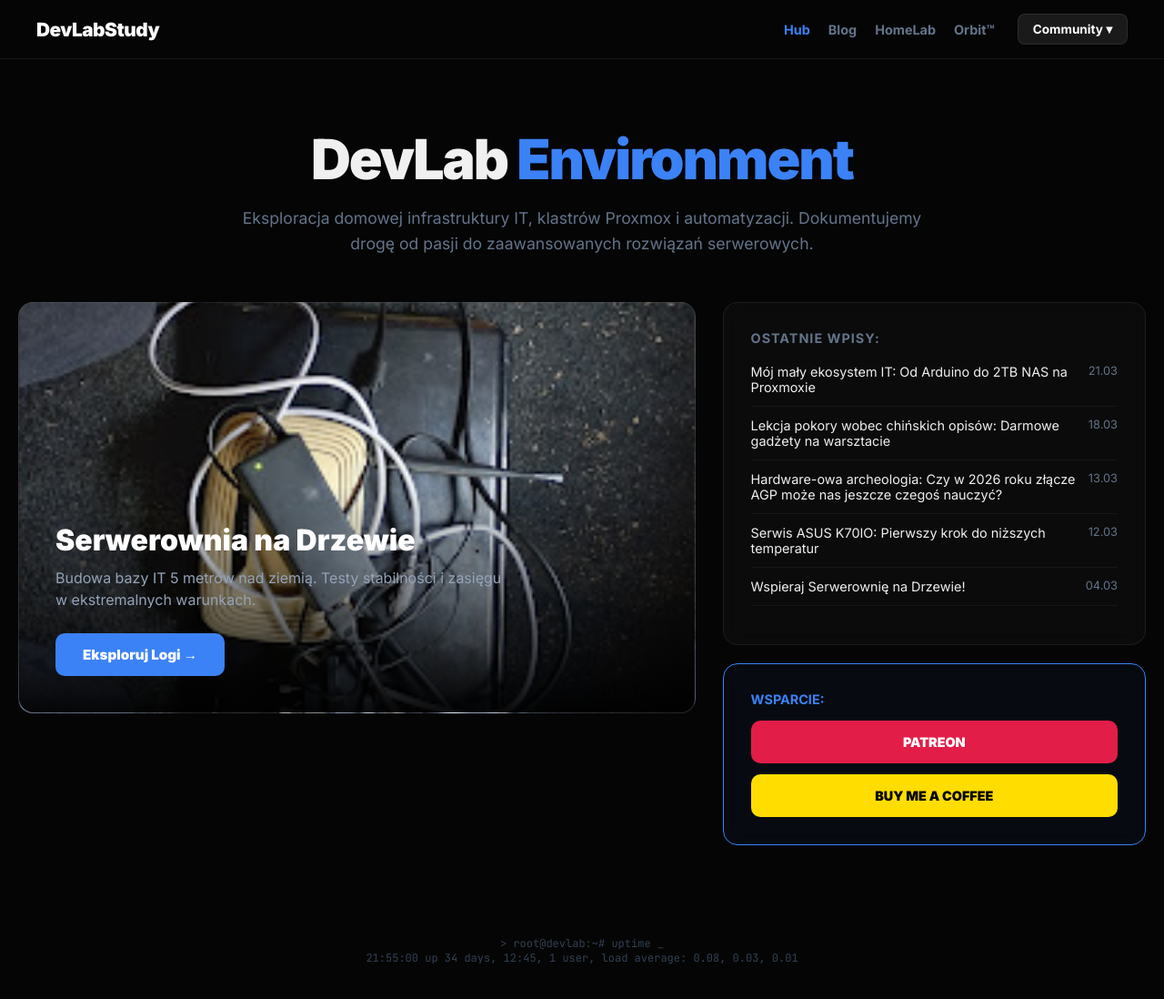
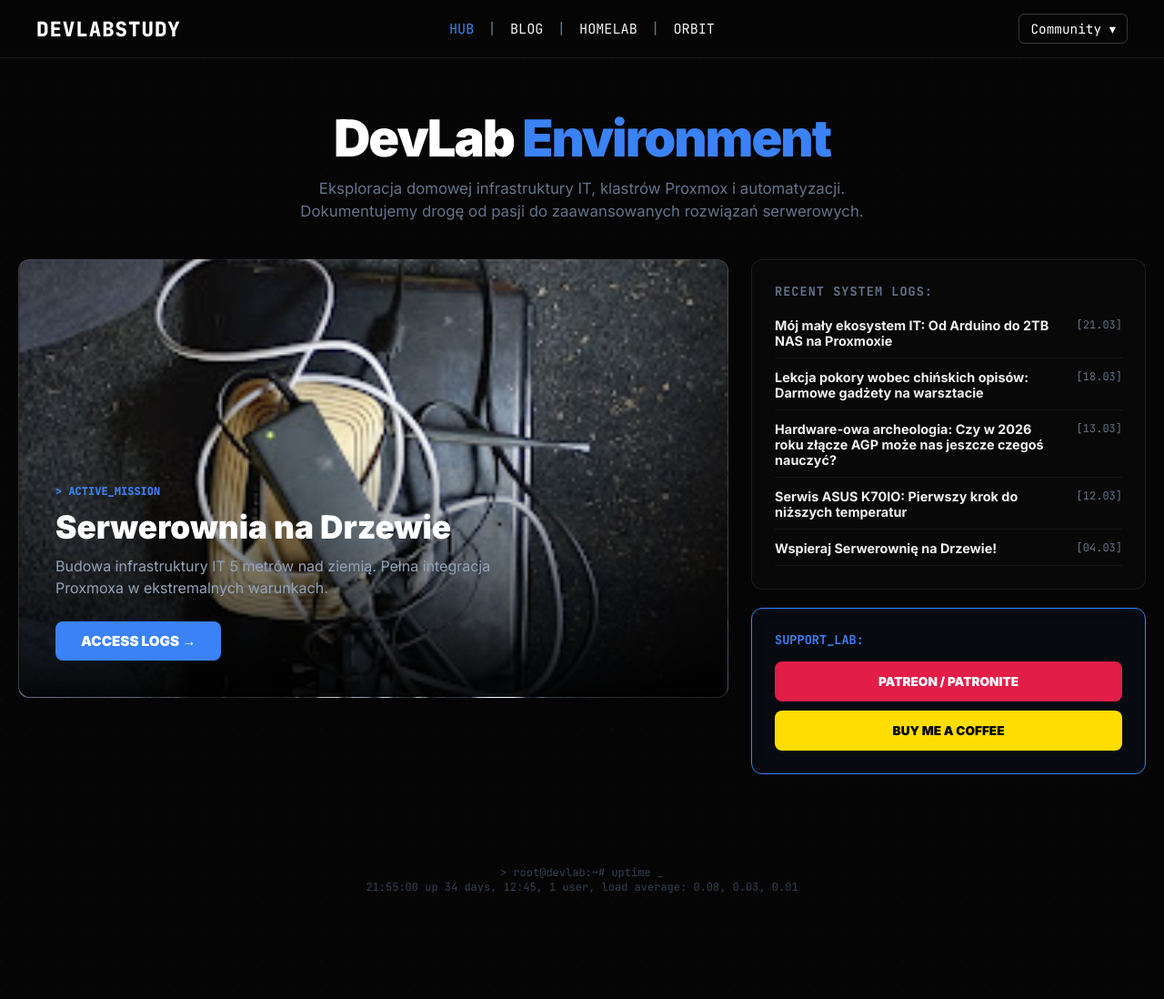
Before and after one commit to TobiMessi/TobiMessi.github.io, a Jekyll site: the page built from index.html, in a window 1280 px wide and 1101 px high. Shown: the top 1098 px of the window at 91% size. Built offline with Jekyll 4.4.1, drawn with Linux system fonts in a browser that asks for light colours.

Commit message:
Update index.html

```diff
--- a/index.html
+++ b/index.html
@@ -13,176 +13,188 @@ layout: null
         :root {
             --bg-body: #050505;
             --bg-nav: #050505;
-            --bg-card: #0e0e0e;
             --text-main: #f0f0f0;
             --text-muted: #64748b;
             --border-color: rgba(255, 255, 255, 0.08);
             --accent-blue: #3b82f6;
-            --accent-green: #4ade80;
         }
 
         body {
-            font-family: 'Inter', sans-serif; /* Główny tekst jak na blogu */
+            font-family: 'Inter', sans-serif;
             background: var(--bg-body);
             color: var(--text-main);
             margin: 0;
             overflow-x: hidden;
+            background-image: radial-gradient(circle at 1px 1px, rgba(255,255,255,0.015) 1px, transparent 0);
+            background-size: 32px 32px;
         }
 
-        /* Navbar - IDEALNE ODWZOROWANIE */
+        /* ------------------------------------ */
+        /* NAVBAR - IDEALNY UKŁAD Z OBRAZKA     */
+        /* ------------------------------------ */
         .navbar {
             background: var(--bg-nav);
             border-bottom: 1px solid var(--border-color);
             padding: 15px 40px;
+            display: grid;
+            grid-template-columns: 1fr auto 1fr; /* Lewo, Środek, Prawo */
+            align-items: center;
+            position: sticky;
+            top: 0;
+            z-index: 1000;
+        }
+
+        /* LEWA STRONA (Logo) */
+        .nav-left {
             display: flex;
-            align-items: center;
-            justify-content: space-between;
+            justify-content: flex-start;
         }
         .nav-brand {
-            font-size: 1.3rem;
+            font-size: 1.4rem;
             font-weight: 900;
             text-decoration: none;
             color: #fff;
-            letter-spacing: -0.5px;
+            letter-spacing: 1px;
+            font-family: 'JetBrains Mono', monospace; /* Techniczny font logotypu */
         }
-        .nav-right { display: flex; align-items: center; gap: 25px; }
-        .nav-links { display: flex; gap: 20px; }
-        .nav-links a {
+
+        /* ŚRODEK (Menu z kreskami) */
+        .nav-center {
+            display: flex;
+            justify-content: center;
+            align-items: center;
+            gap: 15px;
+            font-family: 'JetBrains Mono', monospace;
+        }
+        .nav-center a {
             text-decoration: none;
-            color: var(--text-muted);
-            font-weight: 600;
-            font-size: 0.9rem;
+            color: var(--text-main);
+            font-weight: 400;
+            font-size: 0.95rem;
             transition: 0.3s;
+            text-transform: uppercase;
         }
-        .nav-links a:hover, .nav-links a.active { color: var(--accent-blue); }
+        .nav-center a:hover, .nav-center a.active { color: var(--accent-blue); }
+        .nav-separator { color: var(--text-muted); font-weight: 300; }
 
-        /* Community Button - SZARY STYL */
+        /* PRAWA STRONA (Community) */
+        .nav-right {
+            display: flex;
+            justify-content: flex-end;
+        }
         .dropdown { position: relative; display: inline-block; }
         .dropbtn {
-            background: #1a1a1a;
+            background: transparent;
             color: #fff;
-            padding: 8px 16px;
-            border-radius: 8px;
-            border: 1px solid var(--border-color);
+            padding: 6px 12px;
+            border-radius: 6px;
+            border: 1px solid rgba(255, 255, 255, 0.2);
             cursor: pointer;
-            font-family: inherit;
-            font-weight: 700;
-            font-size: 0.85rem;
+            font-family: 'JetBrains Mono', monospace;
+            font-weight: 400;
+            font-size: 0.9rem;
         }
+
         .dropdown-content {
             display: none;
             position: absolute;
-            right: 0;
-            background: #0e0e0e;
+            right: 0; /* Rozwija się do lewej, żeby nie uciekło za ekran */
+            top: 120%;
+            background: #0a0a0a;
             min-width: 180px;
-            border: 1px solid var(--border-color);
-            border-radius: 10px;
-            z-index: 1001;
-            box-shadow: 0 10px 30px rgba(0,0,0,0.5);
+            border: 1px solid rgba(255, 255, 255, 0.2);
+            border-radius: 6px;
+            box-shadow: 0 10px 30px rgba(0,0,0,0.8);
+            font-family: 'JetBrains Mono', monospace;
         }
         .dropdown-content a {
-            color: #ccc;
-            padding: 12px 16px;
+            display: flex;
+            justify-content: space-between;
+            align-items: center;
+            color: #fff;
+            padding: 10px 15px;
             text-decoration: none;
-            display: block;
             font-size: 0.85rem;
-            border-bottom: 1px solid rgba(255,255,255,0.05);
+            border-bottom: 1px solid rgba(255, 255, 255, 0.05);
         }
-        .dropdown-content a:hover { background: rgba(255,255,255,0.05); color: var(--accent-blue); }
+        .dropdown-content a:last-child { border-bottom: none; }
+        .dropdown-content a:hover { background: #1a1a1a; color: var(--accent-blue); }
         .dropdown:hover .dropdown-content { display: block; }
 
-        /* Sekcja HERO */
-        .hero-header {
-            max-width: 1000px;
-            margin: 80px auto 50px auto;
-            text-align: center;
-            padding: 0 20px;
-        }
-        .hero-title { font-size: 3.8rem; font-weight: 900; margin: 0; letter-spacing: -2px; line-height: 1; }
+        /* ------------------------------------ */
+        /* HERO & DASHBOARD                     */
+        /* ------------------------------------ */
+        .hero-header { max-width: 1000px; margin: 60px auto 40px auto; text-align: center; padding: 0 20px; }
+        .hero-title { font-size: 3.5rem; font-weight: 900; margin: 0; letter-spacing: -2px; line-height: 1; color: #fff; }
         .hero-title span { color: var(--accent-blue); }
-        .hero-subtitle {
-            font-size: 1.1rem;
-            color: var(--text-muted);
-            margin-top: 20px;
-            max-width: 750px;
-            margin-left: auto;
-            margin-right: auto;
-            line-height: 1.6;
-        }
+        .hero-subtitle { font-size: 1.05rem; color: var(--text-muted); margin-top: 15px; max-width: 700px; margin-left: auto; margin-right: auto; line-height: 1.5; }
 
-        /* Dashboard */
         .dashboard { max-width: 1300px; margin: 0 auto 60px auto; padding: 0 20px; }
-        .grid-container { display: grid; grid-template-columns: 1.6fr 1fr; gap: 30px; }
+        .grid-container { display: grid; grid-template-columns: 1.8fr 1fr; gap: 25px; }
 
         .card {
-            background: rgba(15, 15, 15, 0.6);
+            background: rgba(10, 10, 10, 0.7);
             border: 1px solid var(--border-color);
-            padding: 30px;
-            border-radius: 16px;
+            padding: 25px;
+            border-radius: 12px;
             backdrop-filter: blur(10px);
         }
 
         .hero-project {
-            height: 450px;
+            height: 480px;
             background: url('/assets/images/IMG_20260304_153435_hdr.jpg') center/cover;
             display: flex;
             align-items: flex-end;
-            border-radius: 16px;
+            border-radius: 12px;
             border: 1px solid var(--border-color);
         }
-        .hero-overlay { width: 100%; background: linear-gradient(transparent, rgba(0,0,0,0.95)); padding: 40px; border-radius: 0 0 16px 16px; }
+        .hero-overlay { width: 100%; background: linear-gradient(transparent, rgba(0,0,0,0.95)); padding: 40px; border-radius: 0 0 12px 12px; }
 
         .btn-blue {
-            display: inline-block;
-            background: var(--accent-blue);
-            color: #fff;
-            padding: 14px 30px;
-            border-radius: 10px;
-            text-decoration: none;
-            font-weight: 800;
-            font-size: 0.95rem;
-            transition: 0.3s;
+            display: inline-block; background: var(--accent-blue); color: #fff;
+            padding: 12px 28px; border-radius: 8px; text-decoration: none;
+            font-weight: 800; font-size: 0.95rem; transition: 0.3s;
         }
-        .btn-blue:hover { transform: translateY(-3px); box-shadow: 0 10px 20px rgba(59, 130, 246, 0.3); }
+        .btn-blue:hover { transform: translateY(-2px); box-shadow: 0 5px 15px rgba(59, 130, 246, 0.3); }
 
         .support-btn {
-            display: block;
-            text-decoration: none;
-            padding: 15px;
-            border-radius: 10px;
-            font-weight: 800;
-            font-size: 0.9rem;
-            text-align: center;
-            margin-top: 12px;
-            transition: 0.3s;
+            display: block; text-decoration: none; padding: 14px; border-radius: 8px;
+            font-weight: 800; font-size: 0.85rem; text-align: center; margin-top: 10px; transition: 0.3s;
         }
 
         @media (max-width: 1024px) {
-            .navbar { padding: 15px 20px; }
+            .navbar { display: flex; flex-direction: column; gap: 15px; align-items: center; padding: 15px; }
             .grid-container { grid-template-columns: 1fr; }
-            .hero-title { font-size: 2.8rem; }
+            .hero-title { font-size: 2.5rem; }
         }
     </style>
 </head>
 <body>
 
     <nav class="navbar">
-        <a href="/" class="nav-brand">DevLabStudy</a>
+        <div class="nav-left">
+            <a href="/" class="nav-brand">DEVLABSTUDY</a>
+        </div>
+
+        <div class="nav-center">
+            <a href="/" class="active">HUB</a>
+            <span class="nav-separator">|</span>
+            <a href="/blog">BLOG</a>
+            <span class="nav-separator">|</span>
+            <a href="/homelab">HOMELAB</a>
+            <span class="nav-separator">|</span>
+            <a href="/orbit">ORBIT</a>
+        </div>
+
         <div class="nav-right">
-            <div class="nav-links">
-                <a href="/" class="active">Hub</a>
-                <a href="/blog">Blog</a>
-                <a href="/homelab">HomeLab</a>
-                <a href="/orbit">Orbit™</a>
-            </div>
             <div class="dropdown">
                 <button class="dropbtn">Community ▾</button>
                 <div class="dropdown-content">
-                    <a href="https://github.com/DevLabStudy" target="_blank">GitHub</a>
-                    <a href="https://www.youtube.com/@devlabstudy" target="_blank">YouTube</a>
-                    <a href="https://www.tiktok.com/@devlabstudy" target="_blank">TikTok</a>
-                    <a href="https://x.com/DevLabStudy" target="_blank">X / Twitter</a>
-                    <a href="https://www.reddit.com/user/devlabstudy" target="_blank">Reddit</a>
+                    <a href="https://www.tiktok.com/@devlabstudy" target="_blank"><span>Tik Tok</span> <span>&#x2197;</span></a>
+                    <a href="https://www.youtube.com/@devlabstudy" target="_blank"><span>You Tube</span> <span>&#x2197;</span></a>
+                    <a href="https://github.com/DevLabStudy" target="_blank"><span>GitHub</span> <span>&#x2197;</span></a>
+                    <a href="https://patreon.com/DevLabStudy" target="_blank"><span>Patreon</span> <span>&#x2197;</span></a>
+                    <a href="https://www.reddit.com/user/devlabstudy" target="_blank"><span>Reddit</span> <span>&#x2197;</span></a>
                 </div>
             </div>
         </div>
@@ -198,27 +210,30 @@ layout: null
             <section>
                 <div class="hero-project">
                     <div class="hero-overlay">
-                        <h2 style="font-size: 2rem; margin: 0 0 10px 0; font-weight: 900; color: #fff;">Serwerownia na Drzewie</h2>
-                        <p style="color: #94a3b8; margin: 0 0 25px 0; max-width: 500px; line-height: 1.5;">Budowa bazy IT 5 metrów nad ziemią. Testy stabilności i zasięgu w ekstremalnych warunkach.</p>
-                        <a href="/blog" class="btn-blue">Eksploruj Logi →</a>
+                        <div style="color: var(--accent-blue); font-weight: 800; font-size: 0.75rem; text-transform: uppercase; margin-bottom: 10px; font-family: 'JetBrains Mono', monospace;">> ACTIVE_MISSION</div>
+                        <h2 style="font-size: 2.2rem; margin: 0 0 10px 0; font-weight: 900; color: #fff;">Serwerownia na Drzewie</h2>
+                        <p style="color: #94a3b8; margin: 0 0 25px 0; max-width: 500px; line-height: 1.5;">Budowa infrastruktury IT 5 metrów nad ziemią. Pełna integracja Proxmoxa w ekstremalnych warunkach.</p>
+                        <a href="/blog" class="btn-blue">ACCESS LOGS →</a>
                     </div>
                 </div>
             </section>
 
             <aside style="display: flex; flex-direction: column; gap: 20px;">
                 <div class="card">
-                    <h3 style="font-size: 0.9rem; color: var(--text-muted); margin: 0 0 20px 0; text-transform: uppercase; letter-spacing: 1px;">Ostatnie Wpisy:</h3>
-                    {% for post in site.posts limit:5 %}
-                    <a href="{{ post.url }}" style="display: flex; justify-content: space-between; text-decoration: none; padding-bottom: 12px; margin-bottom: 12px; border-bottom: 1px solid rgba(255,255,255,0.05); color: var(--text-main);">
-                        <span style="font-size: 0.9rem;">{{ post.title }}</span>
-                        <span style="color: var(--text-muted); font-size: 0.8rem;">{{ post.date | date: "%d.%m" }}</span>
-                    </a>
-                    {% endfor %}
+                    <h3 style="font-size: 0.85rem; color: var(--text-muted); margin: 0 0 20px 0; text-transform: uppercase; letter-spacing: 1px; font-family: 'JetBrains Mono', monospace;">Recent System Logs:</h3>
+                    <div style="display: flex; flex-direction: column; gap: 12px;">
+                        {% for post in site.posts limit:5 %}
+                        <a href="{{ post.url }}" style="display: flex; justify-content: space-between; text-decoration: none; padding-bottom: 10px; border-bottom: 1px solid rgba(255,255,255,0.05); color: var(--text-main);">
+                            <span style="font-size: 0.9rem; font-weight: 600;">{{ post.title }}</span>
+                            <span style="color: var(--text-muted); font-size: 0.75rem; white-space: nowrap; margin-left: 15px; font-family: 'JetBrains Mono', monospace;">[{{ post.date | date: "%d.%m" }}]</span>
+                        </a>
+                        {% endfor %}
+                    </div>
                 </div>
 
                 <div class="card" style="border-color: var(--accent-blue); background: rgba(59, 130, 246, 0.05);">
-                    <h3 style="font-size: 0.9rem; color: var(--accent-blue); margin: 0 0 15px 0; text-transform: uppercase;">Wsparcie:</h3>
-                    <a href="https://patreon.com/DevLabStudy" target="_blank" class="support-btn" style="background: #e11d48; color: #fff;">PATREON</a>
+                    <h3 style="font-size: 0.85rem; color: var(--accent-blue); margin: 0 0 15px 0; text-transform: uppercase; font-family: 'JetBrains Mono', monospace;">Support_Lab:</h3>
+                    <a href="https://patreon.com/DevLabStudy" target="_blank" class="support-btn" style="background: #e11d48; color: #fff;">PATREON / PATRONITE</a>
                     <a href="https://www.buymeacoffee.com/DevLabStudy" target="_blank" class="support-btn" style="background: #FFDD00; color: #000;">BUY ME A COFFEE</a>
                 </div>
             </aside>
```
